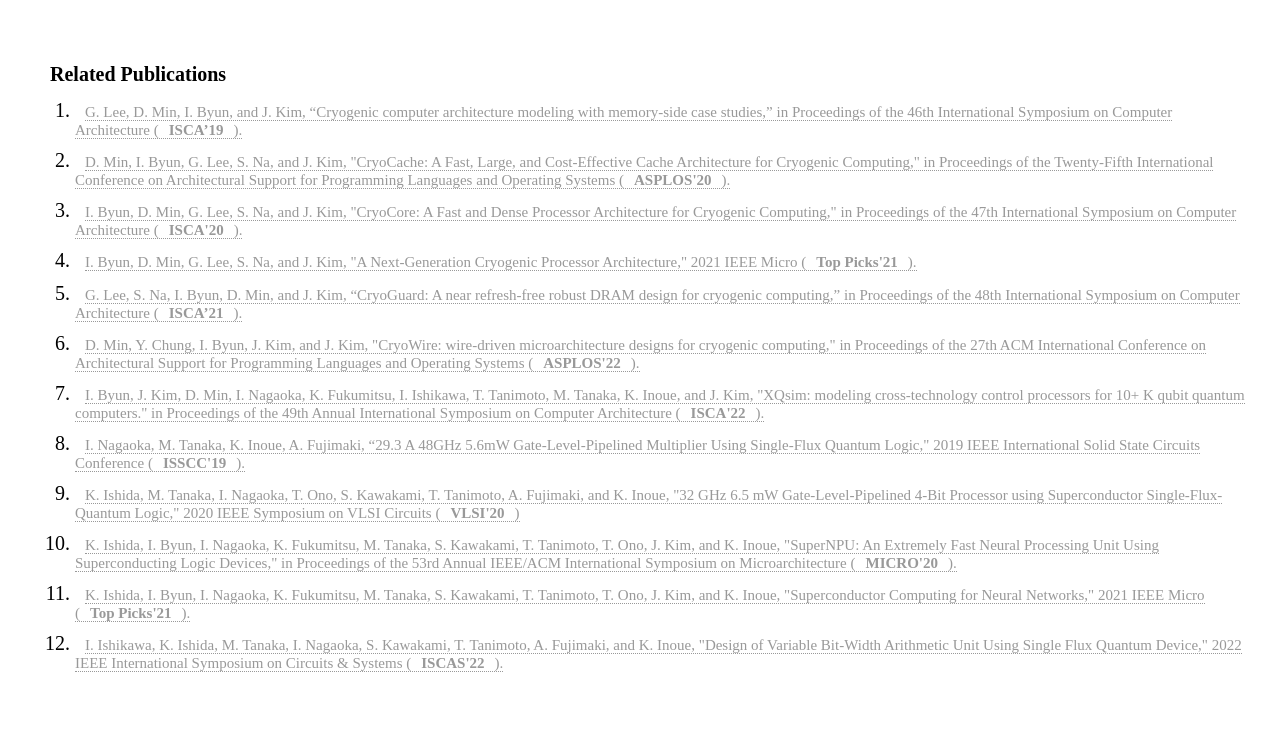
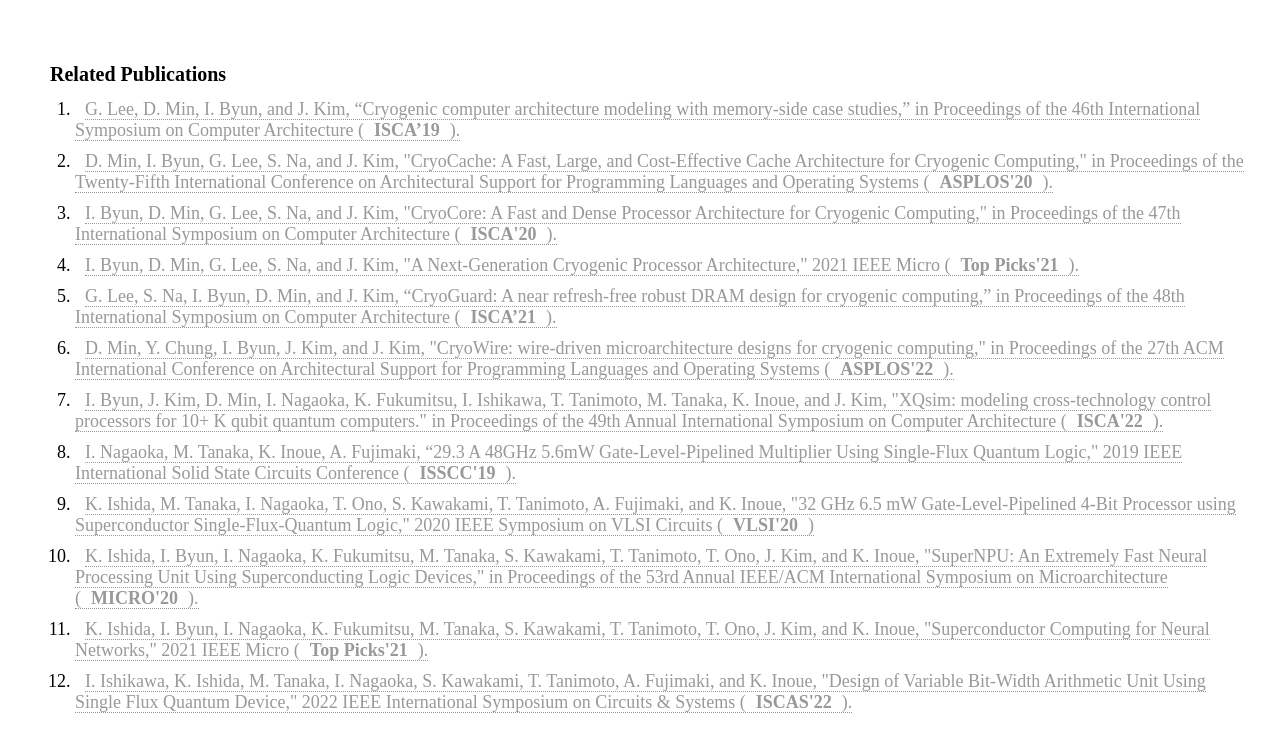
Before and after one commit to SNU-HPCS/cryogenic_tutorial_micro22, a plain HTML site: page index.html in a window 1280 px wide. Shown: the part 2582-3326 px from the top of the page. Drawn offline with Linux system fonts and the light colour scheme.

Commit message:
Update index.html

```diff
--- a/index.html
+++ b/index.html
@@ -149,18 +149,18 @@ In this session, we will introduce XQsim's detailed usage and capability based o
 <div class="center">
 <p><b>Related Publications</b>
 <ol>
-<li><a href="https://dl.acm.org/doi/abs/10.1145/3307650.3322219" style="font-size:15px">G. Lee, D. Min, I. Byun, and J. Kim, “Cryogenic computer architecture modeling with memory-side case studies,” in Proceedings of the 46th International Symposium on Computer Architecture (<b>ISCA’19</b>).</a><br>
-<li><a href="https://dl.acm.org/doi/abs/10.1145/3373376.3378513" style="font-size:15px">D. Min, I. Byun, G. Lee, S. Na, and J. Kim, "CryoCache: A Fast, Large, and Cost-Effective Cache Architecture for Cryogenic Computing," in Proceedings of the Twenty-Fifth International Conference on Architectural Support for Programming Languages and Operating Systems (<b>ASPLOS'20</b>).</a><br>
-<li><a href="https://ieeexplore.ieee.org/abstract/document/9138996" style="font-size:15px">I. Byun, D. Min, G. Lee, S. Na, and J. Kim, "CryoCore: A Fast and Dense Processor Architecture for Cryogenic Computing," in Proceedings of the 47th International Symposium on Computer Architecture (<b>ISCA'20</b>).</a><br>
-<li><a href="https://ieeexplore.ieee.org/abstract/document/9392317" style="font-size:15px">I. Byun, D. Min, G. Lee, S. Na, and J. Kim, "A Next-Generation Cryogenic Processor Architecture," 2021 IEEE Micro (<b>Top Picks'21</b>).</a><br>
-<li><a href="https://dl.acm.org/doi/abs/10.1145/3307650.3322219" style="font-size:15px">G. Lee, S. Na, I. Byun, D. Min, and J. Kim, “CryoGuard: A near refresh-free robust DRAM design for cryogenic computing,” in Proceedings of the 48th International Symposium on Computer Architecture (<b>ISCA’21</b>).</a><br>
-<li><a href="https://dl.acm.org/doi/abs/10.1145/3503222.3507749" style="font-size:15px">D. Min, Y. Chung, I. Byun, J. Kim, and J. Kim, "CryoWire: wire-driven microarchitecture designs for cryogenic computing," in Proceedings of the 27th ACM International Conference on Architectural Support for Programming Languages and Operating Systems (<b>ASPLOS'22</b>).</a><br>
-<li><a href="https://dl.acm.org/doi/abs/10.1145/3470496.3527417" style="font-size:15px">I. Byun, J. Kim, D. Min, I. Nagaoka, K. Fukumitsu, I. Ishikawa, T. Tanimoto, M. Tanaka, K. Inoue, and J. Kim, "XQsim: modeling cross-technology control processors for 10+ K qubit quantum computers." in Proceedings of the 49th Annual International Symposium on Computer Architecture (<b>ISCA'22</b>).</a><br>
-<li><a href="https://ieeexplore.ieee.org/abstract/document/8662351" style="font-size:15px">I. Nagaoka, M. Tanaka, K. Inoue, A. Fujimaki, “29.3 A 48GHz 5.6mW Gate-Level-Pipelined Multiplier Using Single-Flux Quantum Logic," 2019 IEEE International Solid State Circuits Conference (<b>ISSCC'19</b>).</a><br>
-<li><a href="https://ieeexplore.ieee.org/abstract/document/9162826" style="font-size:15px">K. Ishida, M. Tanaka, I. Nagaoka, T. Ono, S. Kawakami, T. Tanimoto, A. Fujimaki, and K. Inoue, "32 GHz 6.5 mW Gate-Level-Pipelined 4-Bit Processor using Superconductor Single-Flux-Quantum Logic," 2020 IEEE Symposium on VLSI Circuits (<b>VLSI'20</b>)</a><br>
-<li><a href="https://ieeexplore.ieee.org/abstract/document/9251979" style="font-size:15px">K. Ishida, I. Byun, I. Nagaoka, K. Fukumitsu, M. Tanaka, S. Kawakami, T. Tanimoto, T. Ono, J. Kim, and K. Inoue, "SuperNPU: An Extremely Fast Neural Processing Unit Using Superconducting Logic Devices," in Proceedings of the 53rd Annual IEEE/ACM International Symposium on Microarchitecture (<b>MICRO'20</b>).</a><br>
-<li><a href="https://ieeexplore.ieee.org/abstract/document/9395193" style="font-size:15px">K. Ishida, I. Byun, I. Nagaoka, K. Fukumitsu, M. Tanaka, S. Kawakami, T. Tanimoto, T. Ono, J. Kim, and K. Inoue, "Superconductor Computing for Neural Networks," 2021 IEEE Micro (<b>Top Picks'21</b>).</a><br>
-<li><a href="https://ieeexplore.ieee.org/abstract/document/9395193" style="font-size:15px">I. Ishikawa, K. Ishida, M. Tanaka, I. Nagaoka, S. Kawakami, T. Tanimoto, A. Fujimaki, and K. Inoue, "Design of Variable Bit-Width Arithmetic Unit Using Single Flux Quantum Device," 2022 IEEE International Symposium on Circuits & Systems (<b>ISCAS'22</b>).</a><br>
+<li style="font-size:18px"><a href="https://dl.acm.org/doi/abs/10.1145/3307650.3322219">G. Lee, D. Min, I. Byun, and J. Kim, “Cryogenic computer architecture modeling with memory-side case studies,” in Proceedings of the 46th International Symposium on Computer Architecture (<strong>ISCA’19</strong>).</a><br>
+<li style="font-size:18px"><a href="https://dl.acm.org/doi/abs/10.1145/3373376.3378513">D. Min, I. Byun, G. Lee, S. Na, and J. Kim, "CryoCache: A Fast, Large, and Cost-Effective Cache Architecture for Cryogenic Computing," in Proceedings of the Twenty-Fifth International Conference on Architectural Support for Programming Languages and Operating Systems (<b>ASPLOS'20</b>).</a><br>
+<li style="font-size:18px"><a href="https://ieeexplore.ieee.org/abstract/document/9138996">I. Byun, D. Min, G. Lee, S. Na, and J. Kim, "CryoCore: A Fast and Dense Processor Architecture for Cryogenic Computing," in Proceedings of the 47th International Symposium on Computer Architecture (<b>ISCA'20</b>).</a><br>
+<li style="font-size:18px"><a href="https://ieeexplore.ieee.org/abstract/document/9392317">I. Byun, D. Min, G. Lee, S. Na, and J. Kim, "A Next-Generation Cryogenic Processor Architecture," 2021 IEEE Micro (<b>Top Picks'21</b>).</a><br>
+<li style="font-size:18px"><a href="https://dl.acm.org/doi/abs/10.1145/3307650.3322219">G. Lee, S. Na, I. Byun, D. Min, and J. Kim, “CryoGuard: A near refresh-free robust DRAM design for cryogenic computing,” in Proceedings of the 48th International Symposium on Computer Architecture (<b>ISCA’21</b>).</a><br>
+<li style="font-size:18px"><a href="https://dl.acm.org/doi/abs/10.1145/3503222.3507749">D. Min, Y. Chung, I. Byun, J. Kim, and J. Kim, "CryoWire: wire-driven microarchitecture designs for cryogenic computing," in Proceedings of the 27th ACM International Conference on Architectural Support for Programming Languages and Operating Systems (<b>ASPLOS'22</b>).</a><br>
+<li style="font-size:18px"><a href="https://dl.acm.org/doi/abs/10.1145/3470496.3527417">I. Byun, J. Kim, D. Min, I. Nagaoka, K. Fukumitsu, I. Ishikawa, T. Tanimoto, M. Tanaka, K. Inoue, and J. Kim, "XQsim: modeling cross-technology control processors for 10+ K qubit quantum computers." in Proceedings of the 49th Annual International Symposium on Computer Architecture (<b>ISCA'22</b>).</a><br>
+<li style="font-size:18px"><a href="https://ieeexplore.ieee.org/abstract/document/8662351">I. Nagaoka, M. Tanaka, K. Inoue, A. Fujimaki, “29.3 A 48GHz 5.6mW Gate-Level-Pipelined Multiplier Using Single-Flux Quantum Logic," 2019 IEEE International Solid State Circuits Conference (<b>ISSCC'19</b>).</a><br>
+<li style="font-size:18px"><a href="https://ieeexplore.ieee.org/abstract/document/9162826">K. Ishida, M. Tanaka, I. Nagaoka, T. Ono, S. Kawakami, T. Tanimoto, A. Fujimaki, and K. Inoue, "32 GHz 6.5 mW Gate-Level-Pipelined 4-Bit Processor using Superconductor Single-Flux-Quantum Logic," 2020 IEEE Symposium on VLSI Circuits (<b>VLSI'20</b>)</a><br>
+<li style="font-size:18px"><a href="https://ieeexplore.ieee.org/abstract/document/9251979">K. Ishida, I. Byun, I. Nagaoka, K. Fukumitsu, M. Tanaka, S. Kawakami, T. Tanimoto, T. Ono, J. Kim, and K. Inoue, "SuperNPU: An Extremely Fast Neural Processing Unit Using Superconducting Logic Devices," in Proceedings of the 53rd Annual IEEE/ACM International Symposium on Microarchitecture (<b>MICRO'20</b>).</a><br>
+<li style="font-size:18px"><a href="https://ieeexplore.ieee.org/abstract/document/9395193">K. Ishida, I. Byun, I. Nagaoka, K. Fukumitsu, M. Tanaka, S. Kawakami, T. Tanimoto, T. Ono, J. Kim, and K. Inoue, "Superconductor Computing for Neural Networks," 2021 IEEE Micro (<b>Top Picks'21</b>).</a><br>
+<li style="font-size:18px"><a href="https://ieeexplore.ieee.org/abstract/document/9395193">I. Ishikawa, K. Ishida, M. Tanaka, I. Nagaoka, S. Kawakami, T. Tanimoto, A. Fujimaki, and K. Inoue, "Design of Variable Bit-Width Arithmetic Unit Using Single Flux Quantum Device," 2022 IEEE International Symposium on Circuits & Systems (<b>ISCAS'22</b>).</a><br>
 </ol>
 <br>
 <br>
```
